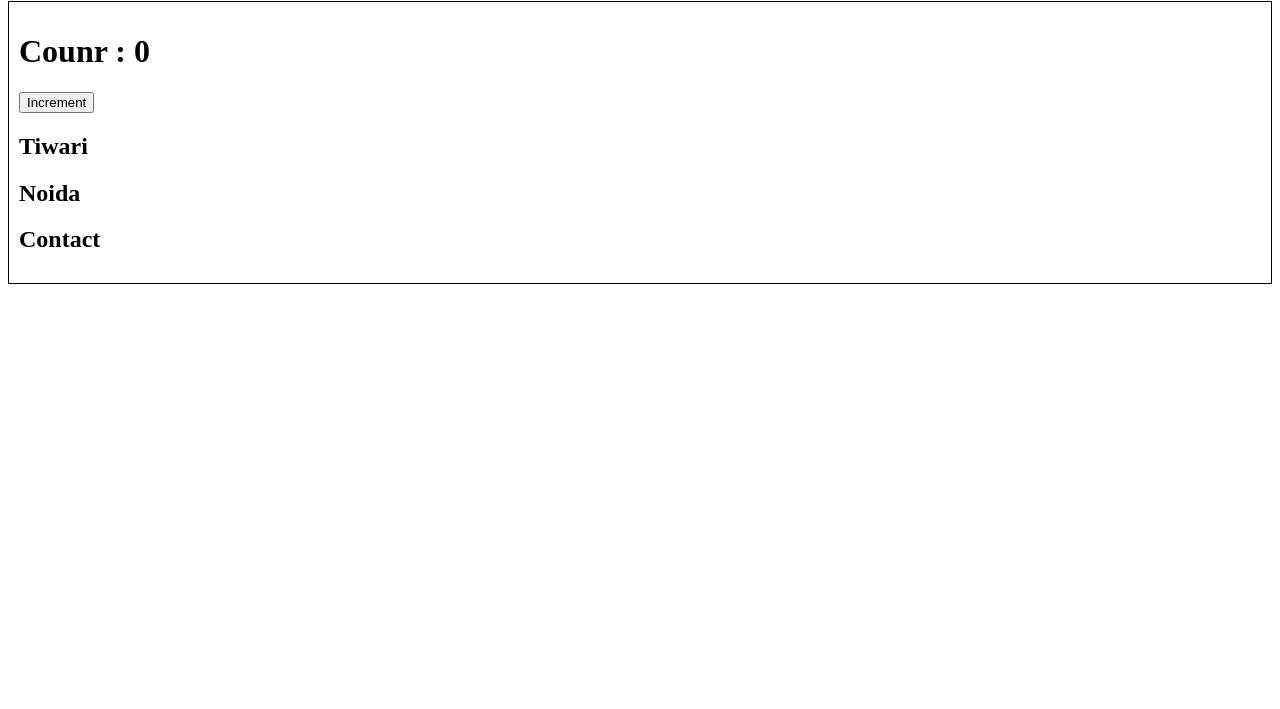
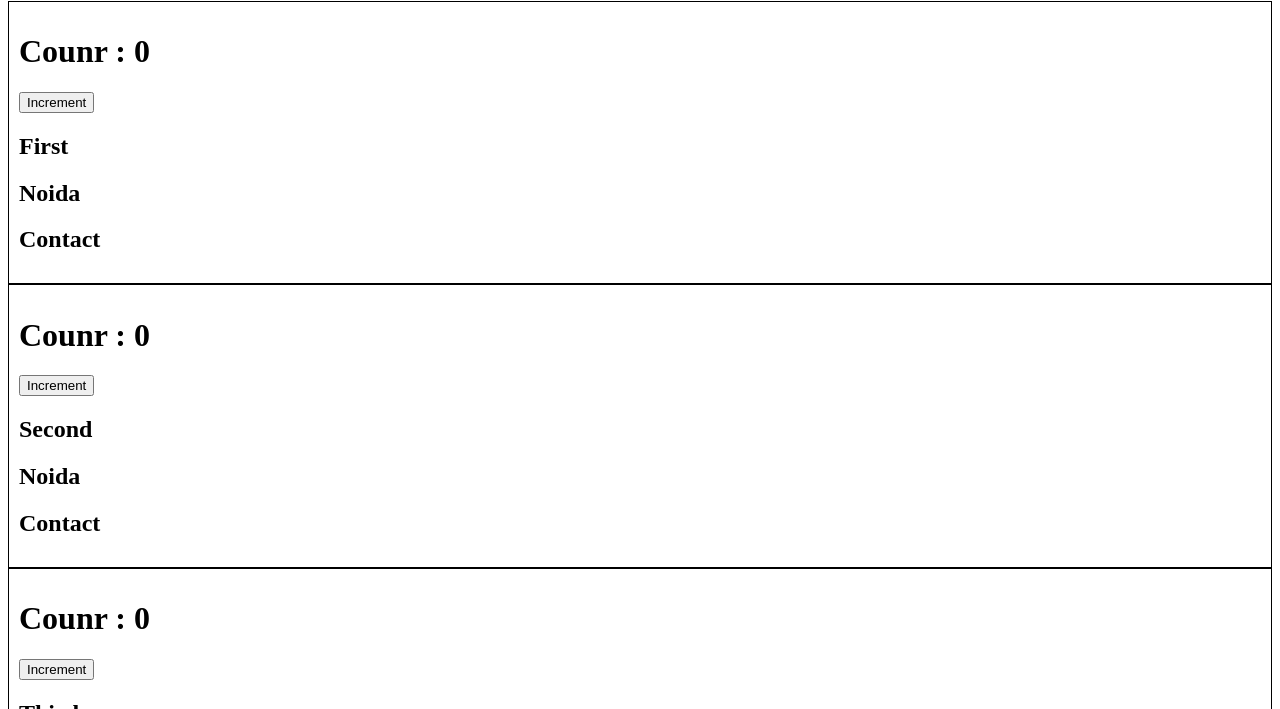
Before and after one commit to tvivek7/namaste-react, a React (Vite) app: page /about in a window 1280 px wide. Shown: the part 243-952 px from the top of the page. Before the commit the page ends 800 px from the top, so only its background shows below. Built offline with nearby package versions, Linux system fonts and the light colour scheme.

Commit message:
Class Comp

```diff
--- a/src/components/About.jsx
+++ b/src/components/About.jsx
@@ -18,7 +18,9 @@ class About extends React.Component {
     return (
       <div>
         <h1>About Class</h1>
-        <UserClass name={"Tiwari"} location={"Noida"} />
+        <UserClass name={"First"} location={"Noida"} />
+        <UserClass name={"Second"} location={"Noida"} />
+        <UserClass name={"Third"} location={"Noida"} />
       </div>
     );
   }
--- a/src/components/UserClass.jsx
+++ b/src/components/UserClass.jsx
@@ -7,15 +7,15 @@ class UserClass extends react.Component {
       count: 0,
     };
 
-    console.log("Child Cons");
+    console.log(this.props.name + "Child Cons");
   }
 
   componentDidMount() {
-    console.log("componentDidMount");
+    console.log(this.props.name + "componentDidMount");
   }
 
   render() {
-    console.log("Child Render");
+    console.log(this.props.name + "Child Render");
 
     return (
       <div className="user-card">
```
